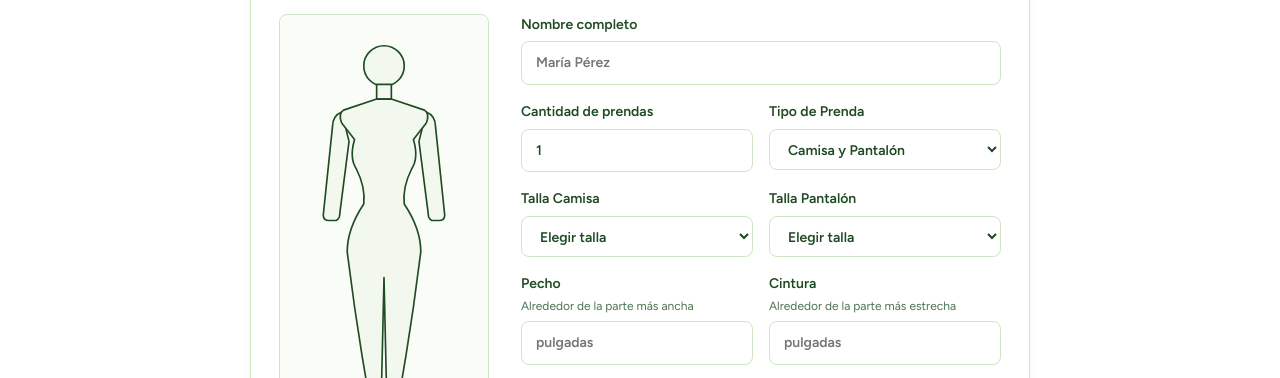
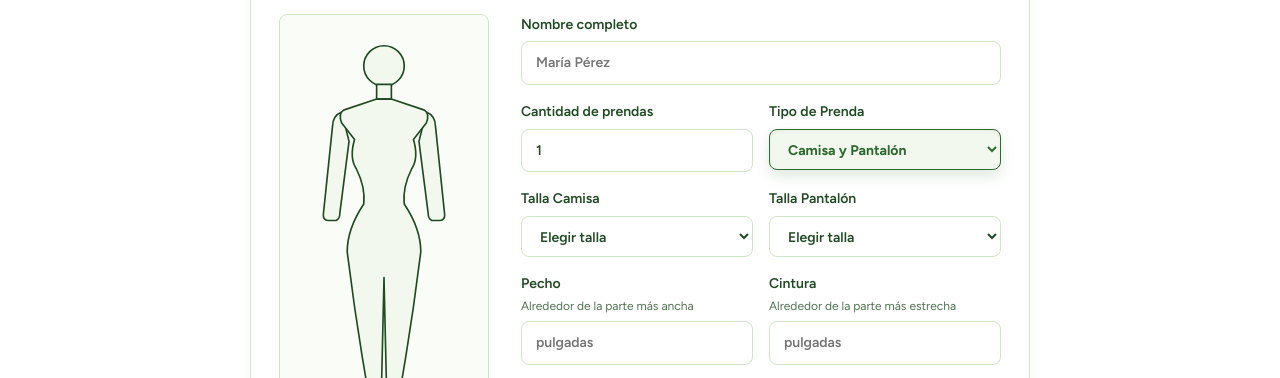
Before and after one commit to StevenRey08/Avomedidas, a website: page index.html in a window 1280 px wide. Shown: the part 420-798 px from the top of the page. Drawn offline with nearby package versions, Linux system fonts and the light colour scheme.

Commit message:
sombreado

```diff
--- a/css/styles.css
+++ b/css/styles.css
@@ -258,6 +258,17 @@ input:focus-visible, select:focus-visible {
   box-shadow: 0 0 0 3px rgba(185, 224, 165, 0.55);
 }
 
+.highlight-select {
+  background-color: var(--soft);
+  border: 1.5px solid var(--rose);
+  font-weight: 700;
+  color: var(--rose);
+  box-shadow: inset 0 2px 4px rgba(0,0,0,0.04), 0 6px 14px rgba(45, 106, 48, 0.15);
+}
+.highlight-select:focus-visible {
+  box-shadow: inset 0 2px 4px rgba(0,0,0,0.04), 0 0 0 4px rgba(185, 224, 165, 0.6);
+}
+
 /* Cuadro de sugerencia de talla */
 .hint {
   margin: 18px 0 0;
--- a/index.html
+++ b/index.html
@@ -135,7 +135,7 @@
               </label>
 
               <label>Tipo de Prenda
-                <select id="tipo_prenda" name="tipo_prenda" required>
+                <select id="tipo_prenda" name="tipo_prenda" class="highlight-select" required>
                   <option value="ambos">Camisa y Pantalón</option>
                   <option value="camisa">Solo Camisa</option>
                   <option value="pantalon">Solo Pantalón</option>
```
